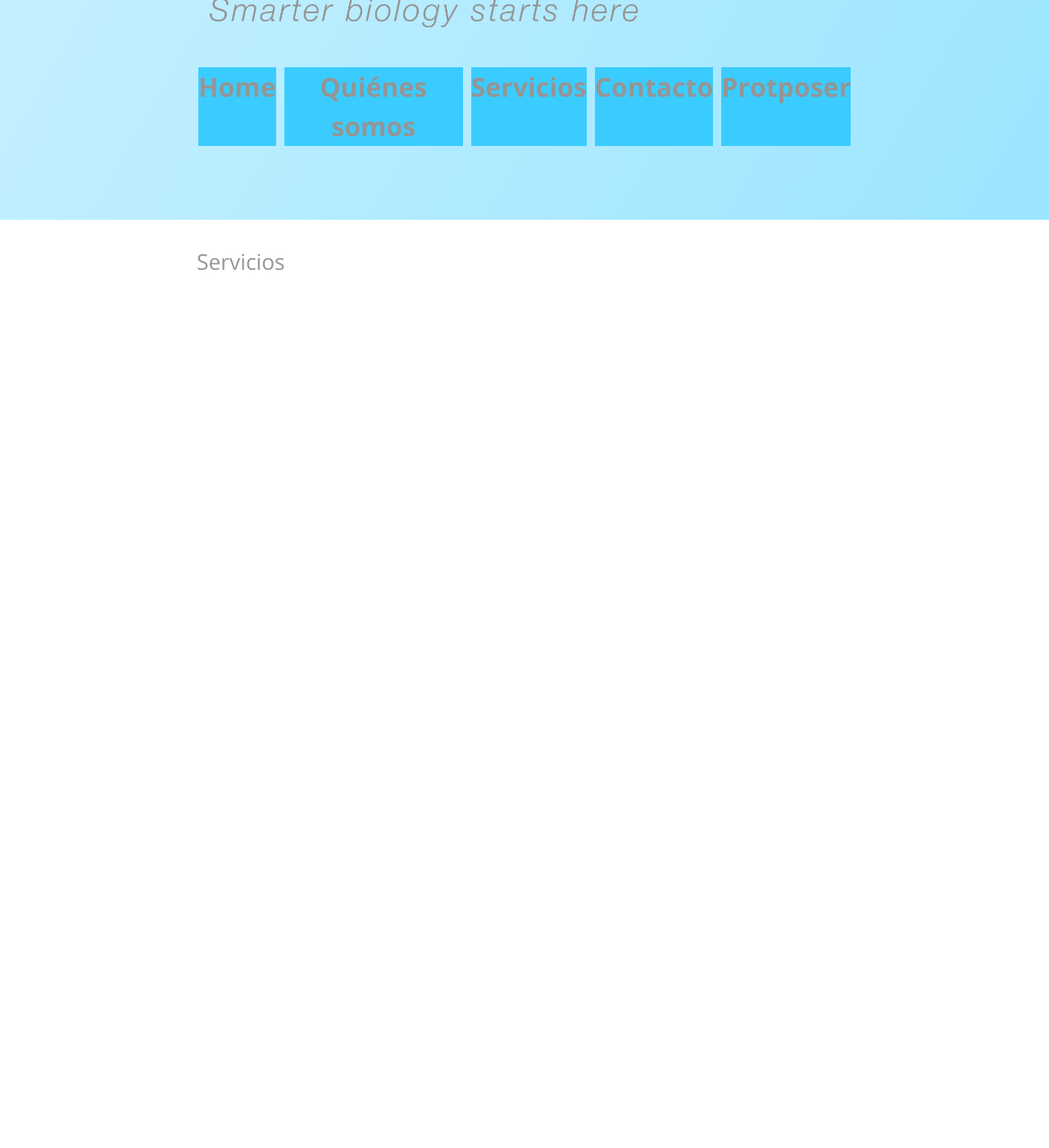
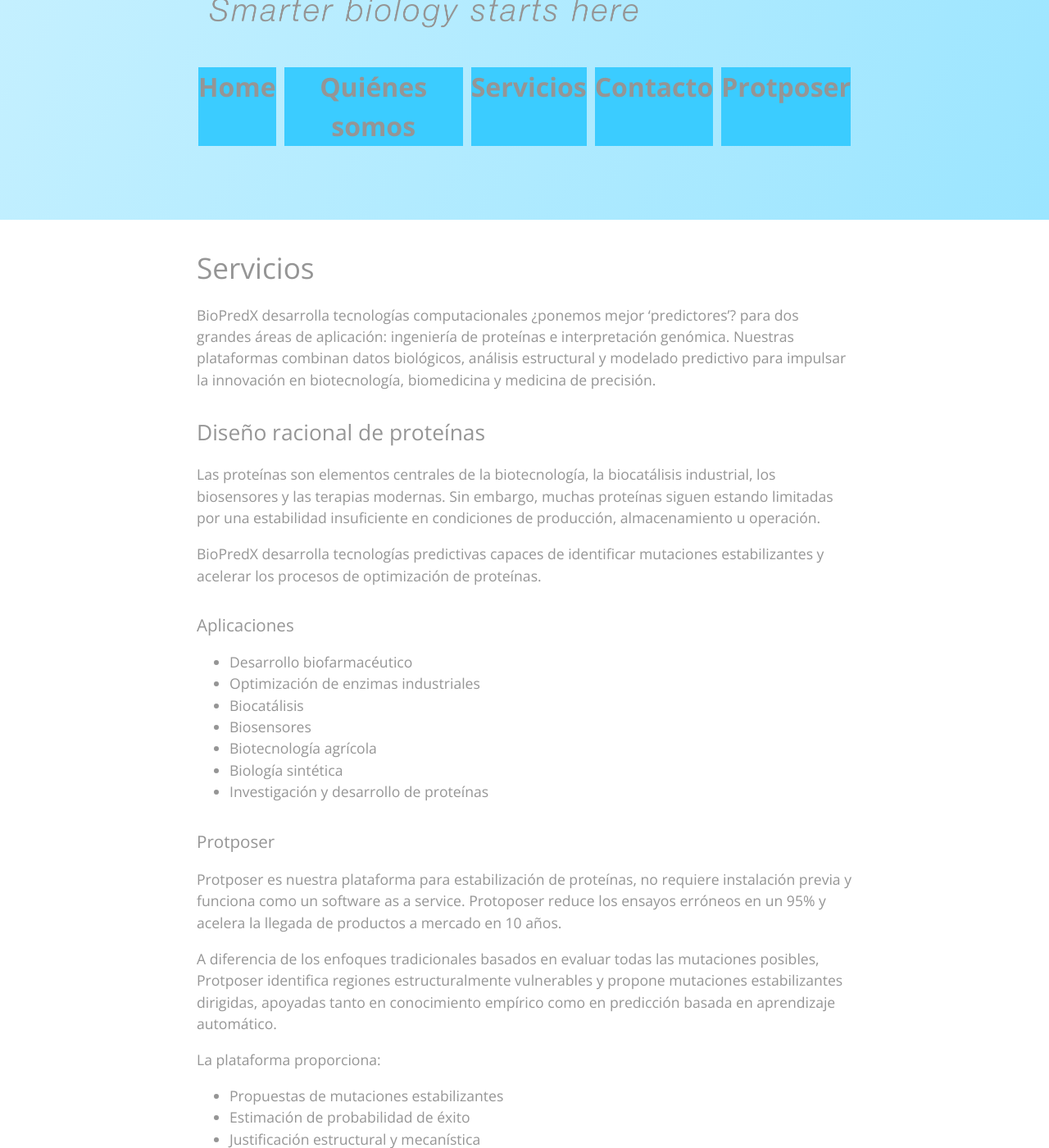
Before and after one commit to elhectro2/biopredx.github.io, a Jekyll site: the page built from servicios.md, in a window 1280 px wide and 1400 px high, scrolled down 270 px. Shown: the whole window at 82% size. Built offline with Jekyll 4.4.1, drawn with Linux system fonts in a browser that asks for light colours; before the commit the page ends 900 px from its top, so only the background shows below that; some of the changed text lies outside the part shown.

Commit message:
Update servicios.md

```diff
--- a/servicios.md
+++ b/servicios.md
@@ -3,4 +3,78 @@ layout: default
 title: Servicios
 ---
 
-## Servicios
+# Servicios
+
+BioPredX desarrolla tecnologías computacionales ¿ponemos mejor ‘predictores’? para dos grandes áreas de aplicación: ingeniería de proteínas e interpretación genómica. Nuestras plataformas combinan datos biológicos, análisis estructural y modelado predictivo para impulsar la innovación en biotecnología, biomedicina y medicina de precisión.
+
+## Diseño racional de proteínas
+Las proteínas son elementos centrales de la biotecnología, la biocatálisis industrial, los biosensores y las terapias modernas. Sin embargo, muchas proteínas siguen estando limitadas por una estabilidad insuficiente en condiciones de producción, almacenamiento u operación.
+
+BioPredX desarrolla tecnologías predictivas capaces de identificar mutaciones estabilizantes y acelerar los procesos de optimización de proteínas.
+
+### Aplicaciones
+-	Desarrollo biofarmacéutico
+-	Optimización de enzimas industriales
+-	Biocatálisis
+-	Biosensores
+-	Biotecnología agrícola
+-	Biología sintética
+-	Investigación y desarrollo de proteínas
+
+### Protposer
+
+Protposer es nuestra plataforma para estabilización de proteínas, no requiere instalación previa y funciona como un software as a service. Protoposer reduce los ensayos erróneos en un 95% y acelera la llegada de productos a mercado en 10 años.
+
+A diferencia de los enfoques tradicionales basados en evaluar todas las mutaciones posibles, Protposer identifica regiones estructuralmente vulnerables y propone mutaciones estabilizantes dirigidas, apoyadas tanto en conocimiento empírico como en predicción basada en aprendizaje automático.
+
+La plataforma proporciona:
+
+-	Propuestas de mutaciones estabilizantes
+-	Estimación de probabilidad de éxito
+-	Justificación estructural y mecanística
+-	Informes intuitivos para planificación experimental
+
+Protposer ayuda a reducir el esfuerzo de cribado experimental mientras aumenta la probabilidad de obtener variantes proteicas estables y funcionales.
+
+Su metodología ha sido validada mediante estudios revisados por pares y aplicaciones experimentales de ingeniería de proteínas.
+
+#### Publicaciones seleccionadas
+
+(enlaces o DOI aquí)
+
+
+## Evaluación genética
+
+El uso creciente de la secuenciación genómica en la práctica clínica requiere herramientas fiables para interpretar el impacto biológico de las variantes genéticas.
+
+BioPredX desarrolla soluciones computacionales que apoyan el análisis genómico mediante modelado avanzado e interpretación estructural.
+
+### Aplicaciones
+
+-	Interpretación genómica clínica
+-	Diagnóstico de enfermedades raras
+-	Medicina de precisión
+-	Cribado genético
+-	Apoyo al cribado neonatal
+-	Soporte a la decisión clínica
+-	Análisis de variantes humanas
+
+### Globalpred
+
+Globalpred es nuestra plataforma para la interpretación de variantes genéticas humanas.  Facilita el diagnóstico temprano de enfermedades genéticas y mejora los tratamientos, aumentando el bienestar general de la población y reduciendo el gasto global en salud.
+
+La plataforma integra anotación biológica, información estructural y modelado avanzado para apoyar la evaluación de la patogenicidad de variantes y sus posibles consecuencias moleculares. Globalpred, tiene una capacidad predictiva mayor a la de otras plataformas análogas, y no requiere instalación previa, puede ejecutarse en servidor Cloud y on-premise.
+
+Globalpred está siendo diseñada para proporcionar:
+
+-	Predicción de patogenicidad de alto rendimiento
+-	Flujos integrados de interpretación
+-	Contexto estructural para el análisis de variantes
+-	Interfaces orientadas al entorno clínico
+-	Soporte para análisis genómico a gran escala
+-
+Al combinar rendimiento predictivo e interpretación estructural, Globalpred busca facilitar análisis genómicos más informativos y fundamentados mecanísticamente.
+
+#### Base científica
+
+(enlaces a Pirepred y publicaciones relacionadas aquí)[
```
